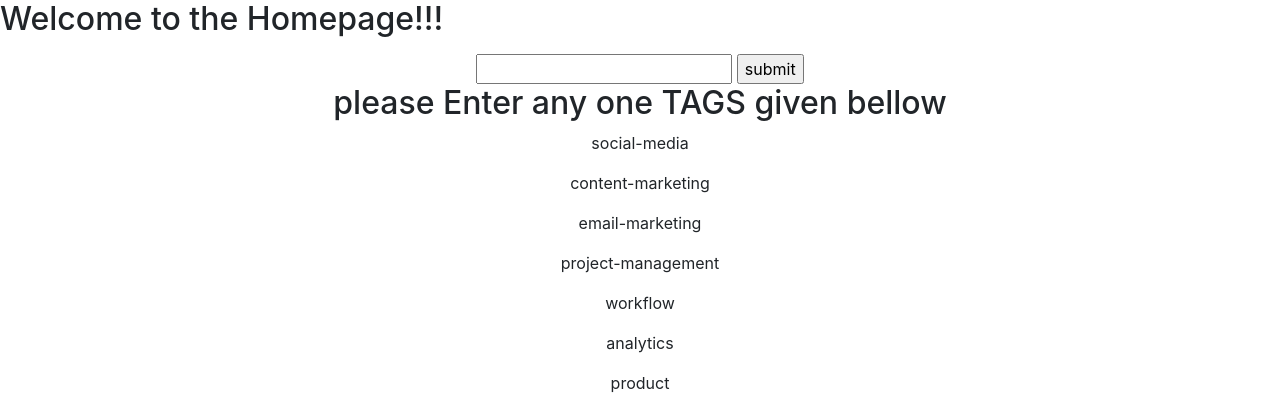
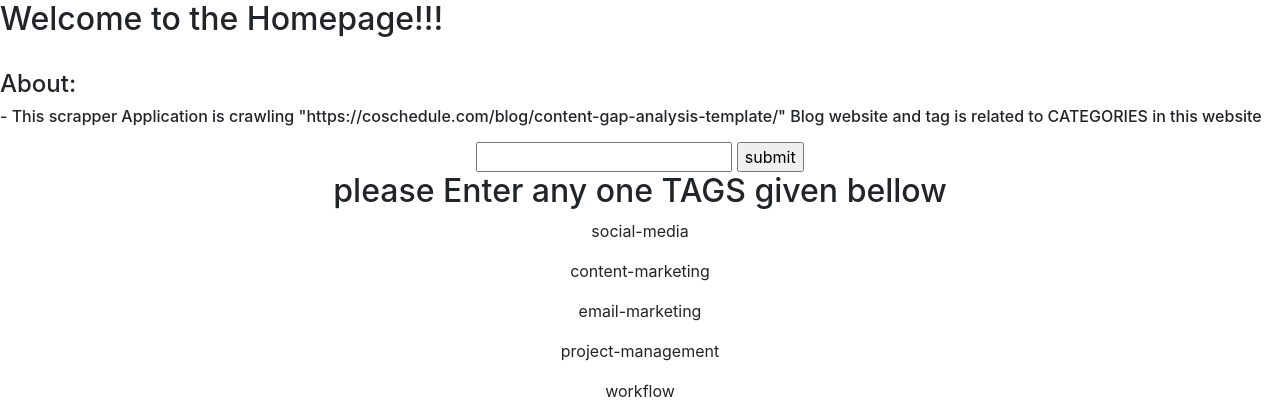
Before and after one commit to Anshumanchaursiya/web_scrapper_application, a Django app: page / in a window 1280 px wide. Shown: the top 414 px of the page. Run offline with Django 3.2, Linux system fonts and the light colour scheme; some libraries are stand-ins or nearby versions.

Commit message:
update base.html and settings.py

```diff
--- a/templates/base.html
+++ b/templates/base.html
@@ -8,6 +8,9 @@
 </head>
 <body>
 	<h2>Welcome to the Homepage!!!</h2>
+	<br>
+	<h4>About:</h4>
+	<h6> - This scrapper Application is crawling "https://coschedule.com/blog/content-gap-analysis-template/" Blog website and tag is related to CATEGORIES in this website </h6>
 	<style>
   .bottom-three {
      margin-bottom: 30cm;
--- a/web_scrapper_project/settings.py
+++ b/web_scrapper_project/settings.py
@@ -25,7 +25,7 @@ SECRET_KEY = '*7^nm8h^lp$pjy%j3lry*hydr4p(1wph2ij27k26+87j6ple92'
 # SECURITY WARNING: don't run with debug turned on in production!
 DEBUG = True
 
-ALLOWED_HOSTS = ['mynewscrapperapp.herokuapp.com']
+ALLOWED_HOSTS = ['mynewscrapperapp.herokuapp.com','127.0.0.1']
 
 
 # Application definition
```
